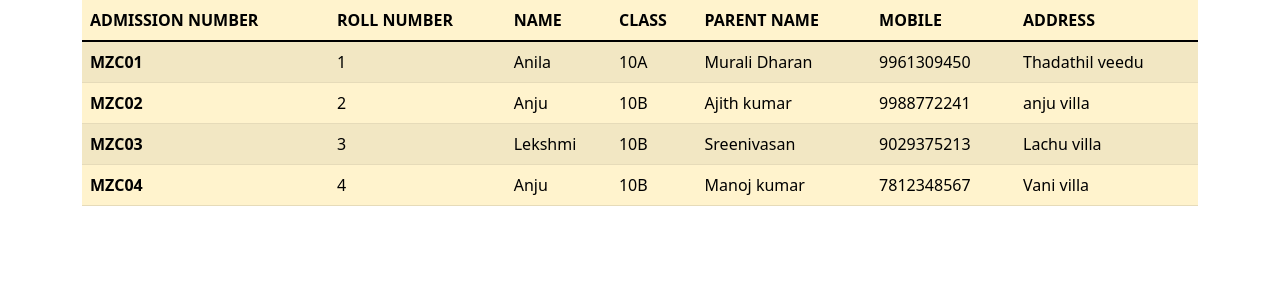
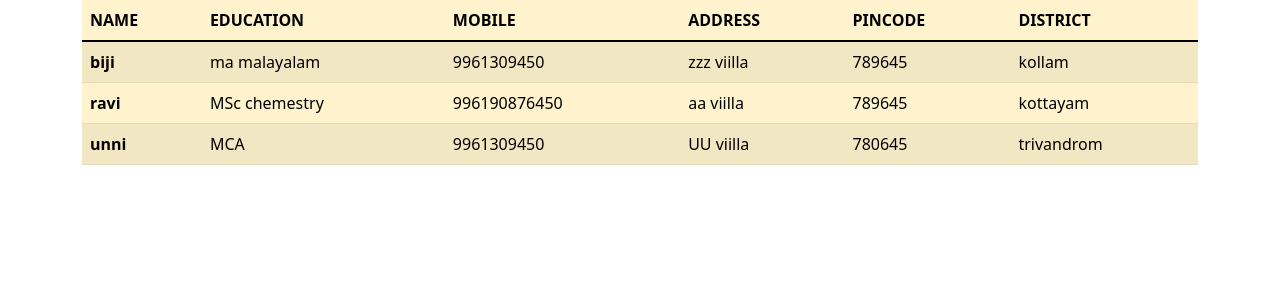
Before and after one commit to anilamurali/school-management-react-app, a React (Create React App) app: page / in a window 1280 px wide. Shown: the top 300 px of the page. Built offline with nearby package versions, Linux system fonts and the light colour scheme.

Commit message:
first commit

```diff
--- a/src/App.js
+++ b/src/App.js
@@ -7,11 +7,12 @@ import Searchstudent from './Component/Searchstudent';
 import Addfaculty from './Component/Addfaculty';
 import Facultysearch from './Component/Facultysearch';
 import Viewstudent from './Component/Viewstudent';
+import Viewfaculty from './Component/Viewfaculty';
 
 function App() {
   return (
     <>
-    <Viewstudent/>
+    <Viewfaculty/>
     </>
   );
 }
--- /dev/null
+++ b/src/Component/Viewfaculty.js
@@ -0,0 +1,74 @@
+import React from 'react'
+
+const Viewfaculty = () => {
+    var viewfaculty=[
+        {
+
+            "name":"biji",
+            "Eduction":"ma malayalam",
+            "mobile":"9961309450",
+            "address":"zzz viilla",
+            "pincode":"789645",
+            "district":"kollam"
+
+        },
+        {"name":"ravi",
+        "Eduction":"MSc chemestry",
+        "mobile":"996190876450",
+        "address":"aa viilla",
+        "pincode":"789645",
+        "district":"kottayam"
+    },
+    {"name":"unni",
+    "Eduction":"MCA",
+    "mobile":"9961309450",
+    "address":"UU viilla",
+    "pincode":"780645",
+    "district":"trivandrom"
+
+    }
+    ]
+  return (
+    <div>
+        <div>
+            <div>
+                <div class="container">
+                    <div class="row ">
+                         <div class="col col-12 col-sm-12 col-md-12 col-lg-12 col-xl-12 col-xxl-12">
+                             <table class="table table-warning table-striped" >
+                                 <thead>
+                                     <tr>
+                                         <th scope="col">NAME</th>
+                                         <th scope="col">EDUCATION</th>
+                                         <th scope="col">MOBILE</th>
+                                         <th scope="col">ADDRESS</th>
+                                         <th scope="col">PINCODE</th>
+                                         <th scope="col">DISTRICT</th>
+                                         </tr>
+                                         </thead>
+                                         <tbody>
+                                                  {
+                                                   viewfaculty.map((value,key)=>{
+                                                        return <tr>
+                                                        <th><p class="card-text">{value.name}</p></th>
+                                                        <td><p class="card-text">{value.Eduction}</p></td>
+                                                        <td><p class="card-text">{value.mobile}</p></td>
+                                                        <td><p class="card-text">{value.address}</p></td>
+                                                        <td><p class="card-text">{value.pincode}</p></td>
+                                                        <td><p class="card-text">{value.district}</p></td>
+
+
+                                                        </tr>
+                                                    })}
+                                                    </tbody>
+                                                    </table>
+                                                </div>
+                                            </div>
+                                    </div>
+                                </div>
+                            </div>
+                    </div>
+  )
+}
+
+export default Viewfaculty
```
